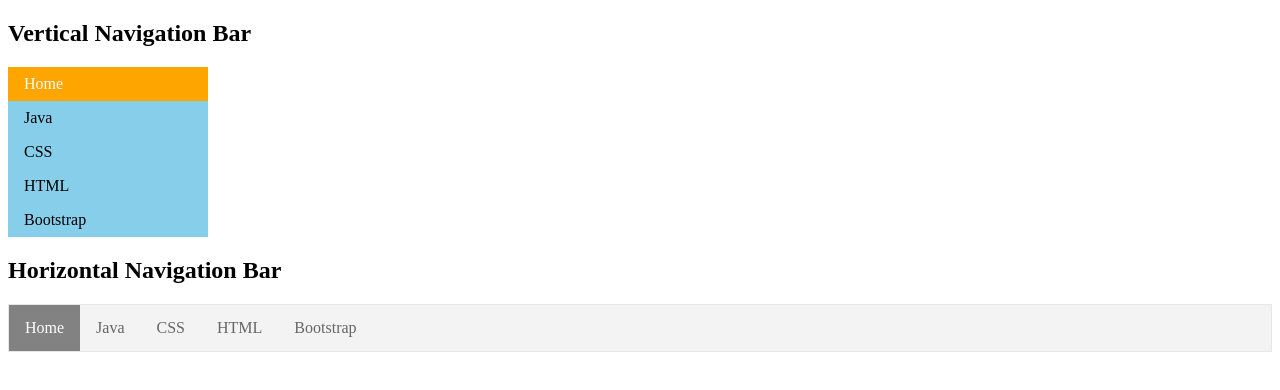
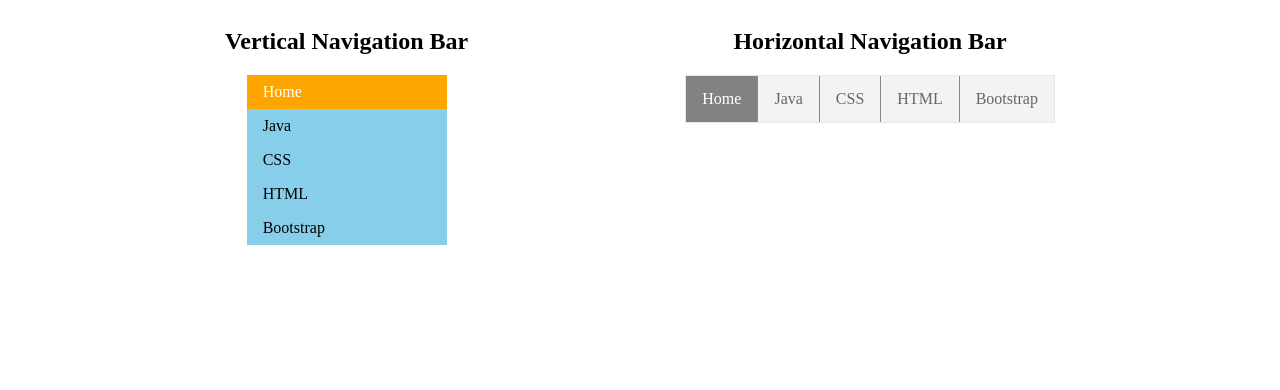
Before and after one commit to Sagar-Mondal/MERN_STACK, a plain HTML site: page css_task2.html in a window 1280 px wide. Drawn offline with Linux system fonts and the light colour scheme.

Commit message:
Update css_task2styles.css

```diff
--- a/css_task2styles.css
+++ b/css_task2styles.css
@@ -1,3 +1,18 @@
+.container {
+  display: flex;
+  justify-content: space-evenly;
+}
+
+.c1, .c2 {
+  display: flex;
+  flex-direction: column;
+  align-items: center;
+}
+
+.c1 h2, .c2 h2 {
+  text-align: center;
+}
+
 .c1 ul {
   list-style-type: none;
   margin: 0;
@@ -35,6 +50,10 @@
   float: left;
 }
 
+.c2 li:nth-last-child(n+2) {
+  border-right: 1px solid #888;
+}
+
 .c2 li a {
   display: block;
   color: #666;
```
